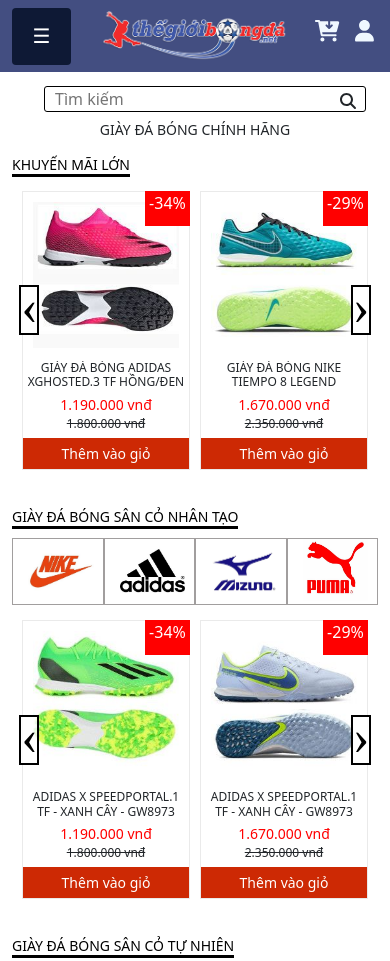
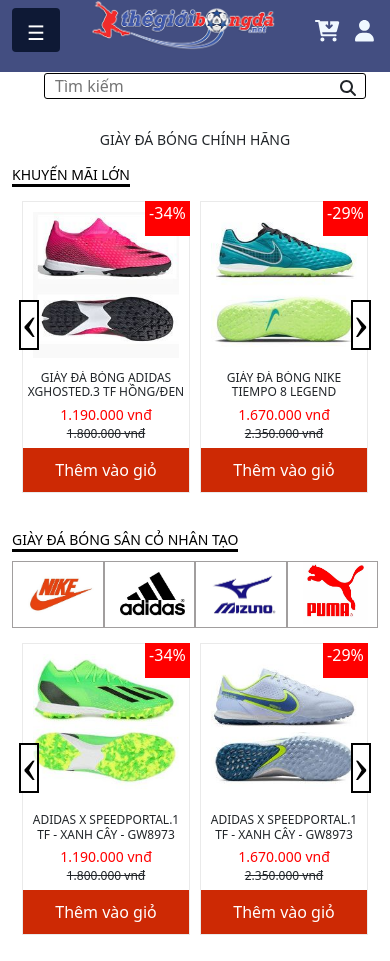
Before and after one commit to cuongle20032002/soccer-shoes-store, a plain HTML site: page final-project/index.html in a window 390 px wide. Shown: the top 961 px of the page. Drawn offline with Linux system fonts and the light colour scheme.

Commit message:
fix responsive

```diff
--- a/final-project/assets/css/styles.css
+++ b/final-project/assets/css/styles.css
@@ -444,15 +444,15 @@
     height: 70%;
   }
   .logo img {
-    width: 65%;
+    width: 100%%;
 }
-.logo {
-  margin-left: 45px;
-  padding-top: 0;
-}
+
 .name h3{
   font-size: 12px;
   height: 30px;
+}
+.illustration img {
+  width: 55%;
 }
 }
 @media (max-width: 540px) {
@@ -486,7 +486,7 @@
     height: 0;
   }
   .Genuine{
-    margin-top: 40px;
+    margin-top: 50px;
     font-size: 14px;
   }
   .main {
@@ -499,7 +499,7 @@
   font-size: 14px;
 }
 .logo img{
-  width: 70%;
+  width: 65%;
 }
 .logn{
   position: absolute;
@@ -536,8 +536,8 @@
   color: white;
   padding: 10px 15px;
   border: none;
-  width: 20%;
-  height: 80%;
+  width: 13%;
+  height: 75%;
   margin-top: 8px;
   border-radius: 4px;
   background: #0e1935;
@@ -552,8 +552,8 @@
   padding: 0;
 }
 .logo {
-  padding: 10px;
-  margin-left: 20px;
+  padding: 0px;
+  margin-left: 30px;
 }
 .delete{
   display: flex;
@@ -664,8 +664,8 @@
   padding-bottom: 5px;
 }
 .more{
-  font-size: 14px;
-  padding: 5px;
+  font-size: 16px;
+  padding: 10px;
 }
 .owl-next span,.owl-prev span {
   right: 2%;
```
